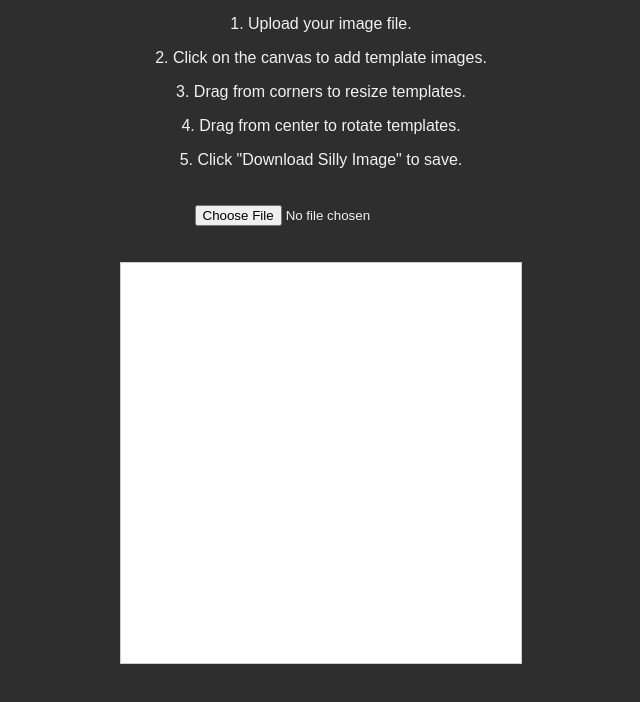
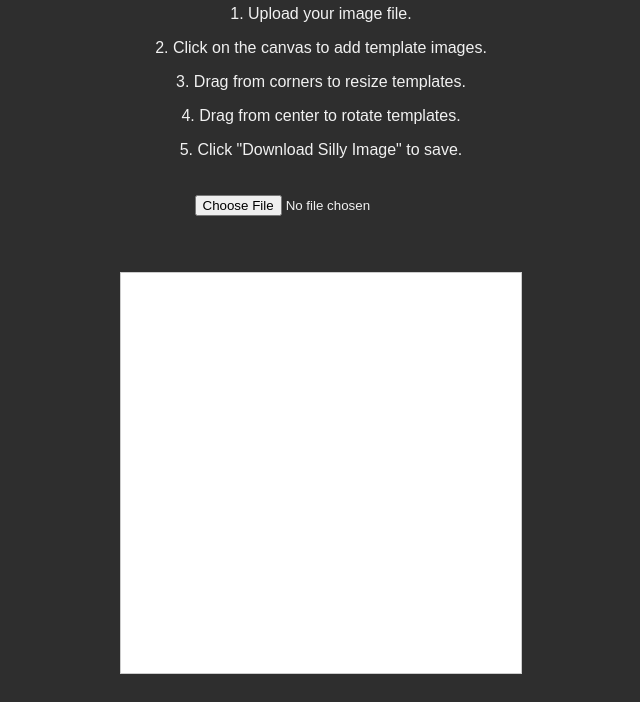
Before and after one commit to milkymind/stupid_silly_cat, a plain HTML site: page index.html in a window 1280 px wide. Shown: the part 98-800 px from the top of the page, without its empty margins (319-959 px from the left). Drawn offline with Linux system fonts and the light colour scheme; a script that the page names is missing.

Commit message:
Update styles.css

```diff
--- a/styles.css
+++ b/styles.css
@@ -25,6 +25,7 @@ h1 {
     height: 400px;
     background-color: #ffffff;
     border: 1px solid #ccc;
+    margin-top: 20px; /* Adjust margin as needed */
 }
 
 #canvas-wrapper {
@@ -34,6 +35,8 @@ h1 {
 
 canvas {
     cursor: pointer;
+    width: 100%;
+    height: 100%;
 }
 
 #template-carousel {
```
